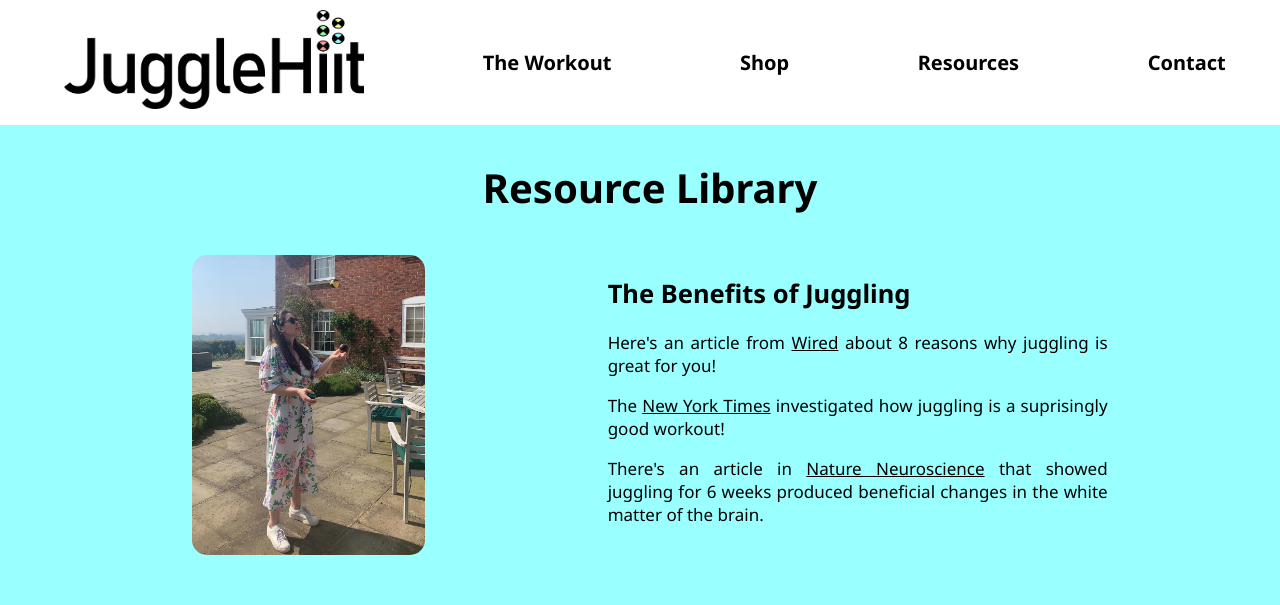
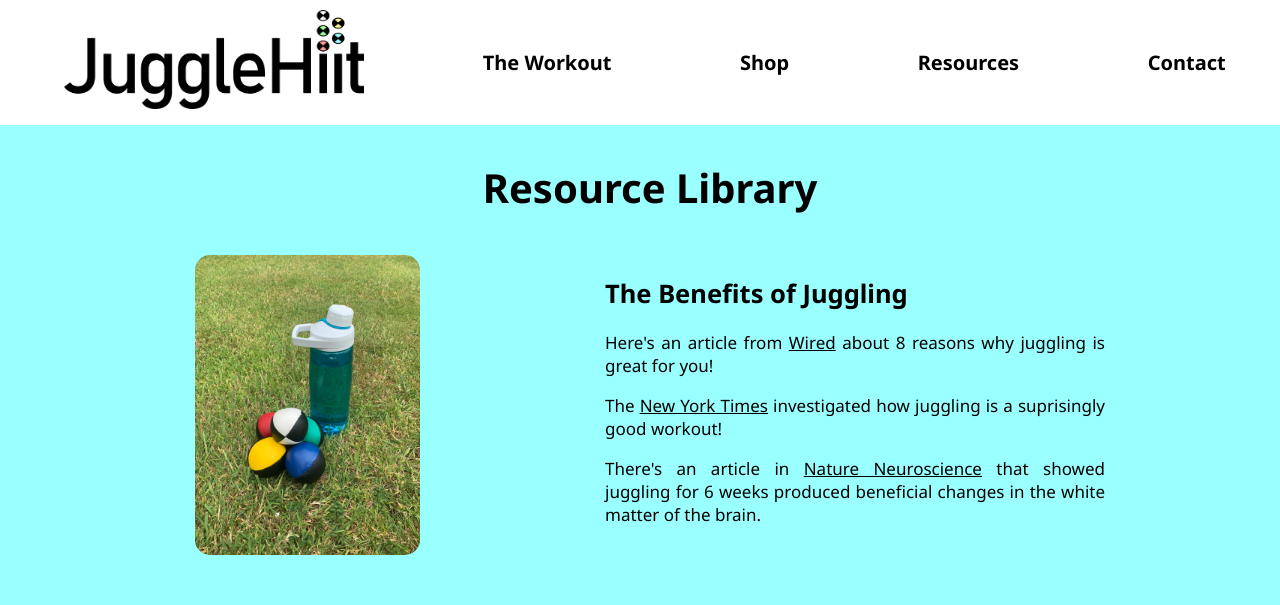
Before and after one commit to arabellalukas/JuggleHiit, a plain HTML site: page pages/resources.html in a window 1280 px wide. Shown: the top 605 px of the page. Drawn offline with Linux system fonts and the light colour scheme.

Commit message:
Change image on resources page

```diff
--- a/pages/resources.html
+++ b/pages/resources.html
@@ -36,7 +36,7 @@
                     <h1 class="page-heading">Resource Library</h1>
                 </div>
                 <div class="res-cont">
-                    <img class="res-img" src="../img/Camillajuggling.jpeg">
+                    <img class="res-img" src="../img/JHballsoutside.jpeg">
                     <article class="text">
                         <h2>The Benefits of Juggling</h2>
                         <p>Here's an article from <a href="https://www.wired.com/2012/02/juggling-its-not-just-about-multi-tasking/" target="_blank">Wired</a> about 8 reasons why juggling is great for you!</p>
```
